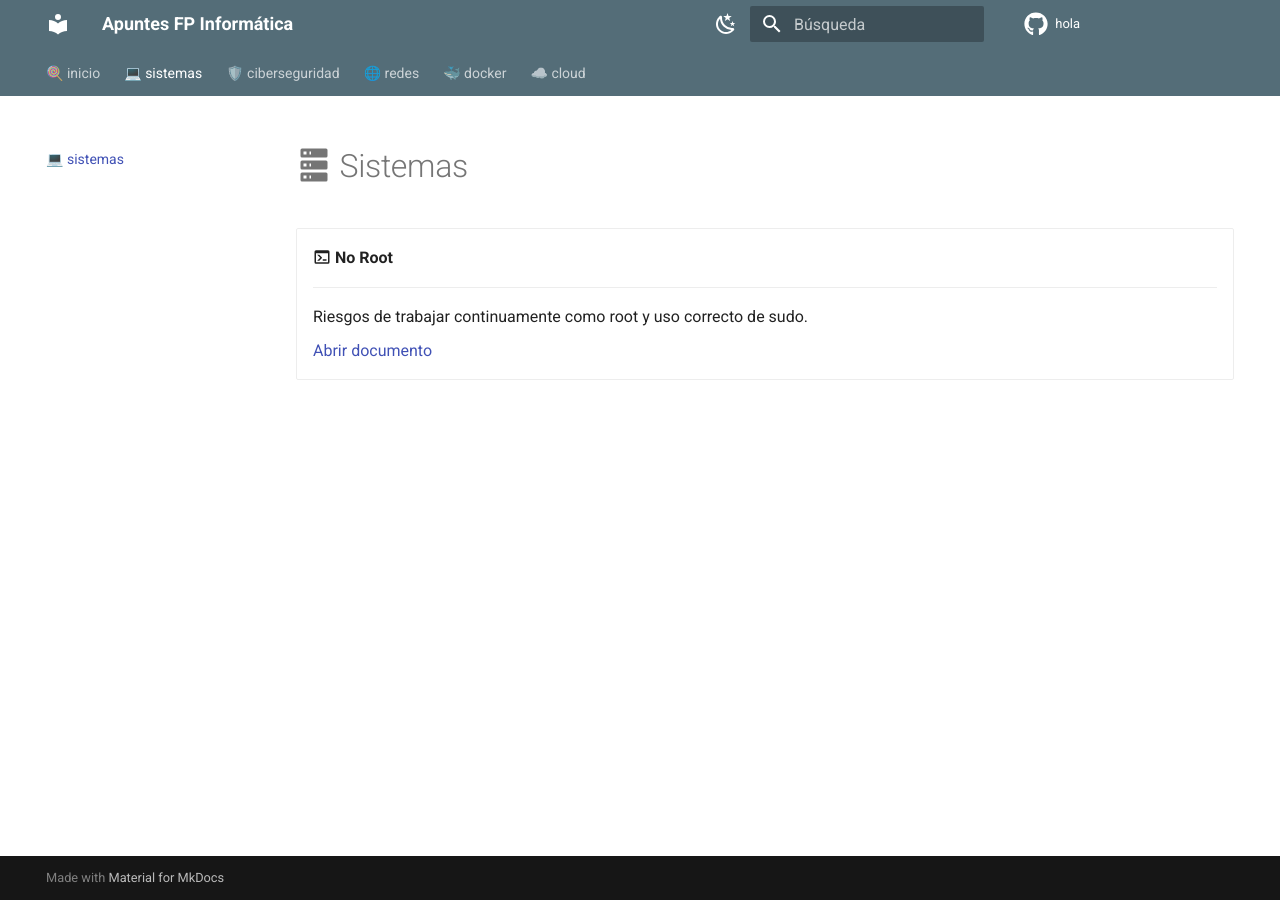
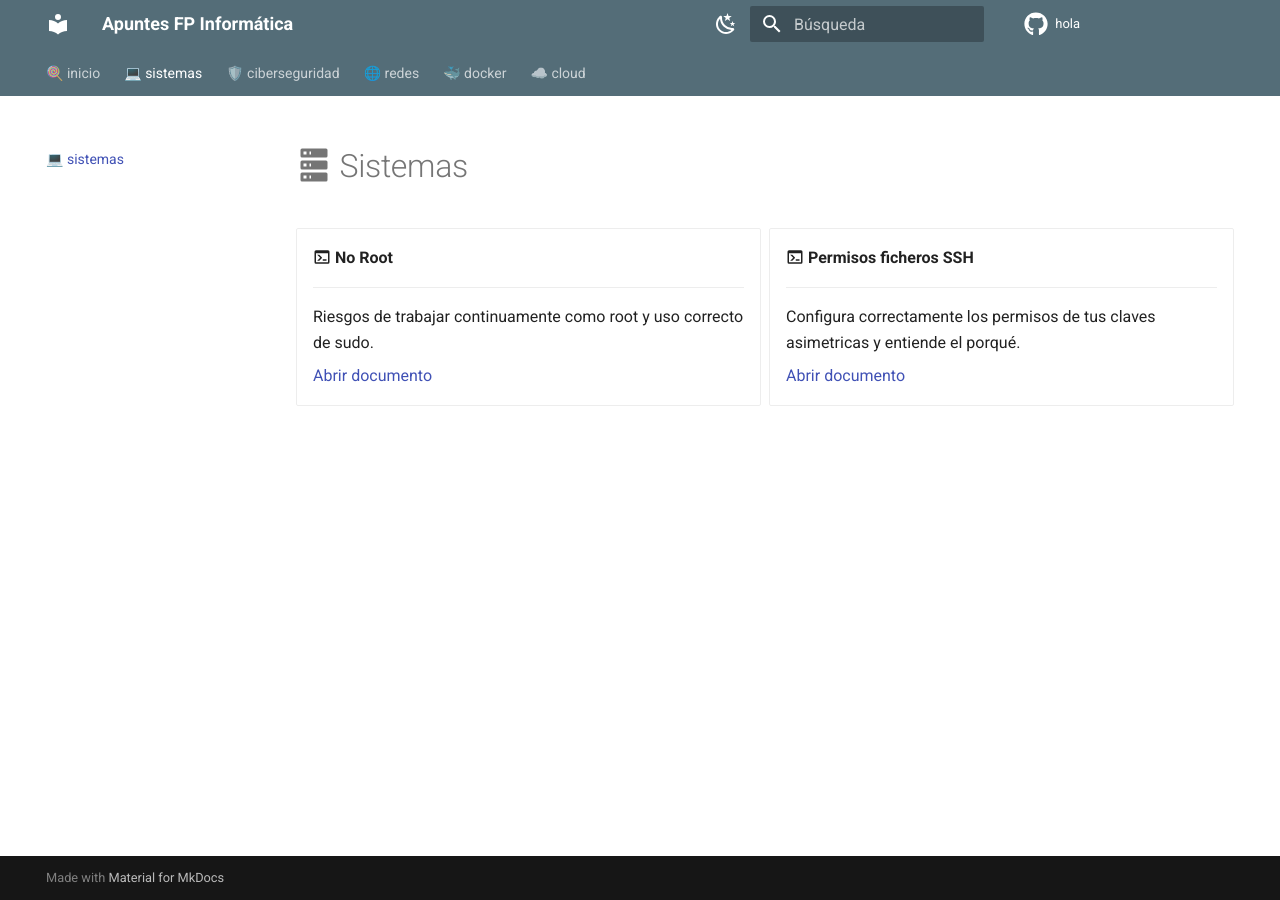
Before and after one commit to fcuadradoa01/hola, an MkDocs documentation site: the page built from docs/sistemas/index.md, in a window 1280 px wide. Built offline with MkDocs 1.6.1 and Material for MkDocs 9.7.7, drawn with Linux system fonts in a browser that asks for light colours; comment, search, counter and statistics services are not loaded.

Commit message:
Add SSH permissions documentation and improve formatting

```diff
--- a/docs/sistemas/index.md
+++ b/docs/sistemas/index.md
@@ -10,4 +10,13 @@
 
     [Abrir documento](no-root.md)
 
+-   :material-console: **Permisos ficheros SSH**
+
+    ---
+
+    Configura correctamente los permisos de tus claves asimetricas y entiende el porqué.
+
+    [Abrir documento](ssh-permisos-file.md)
+
+
 </div>
```
Also changed, not shown: docs/sistemas/ssh-permisos-file.md (+4 -3 lines).
